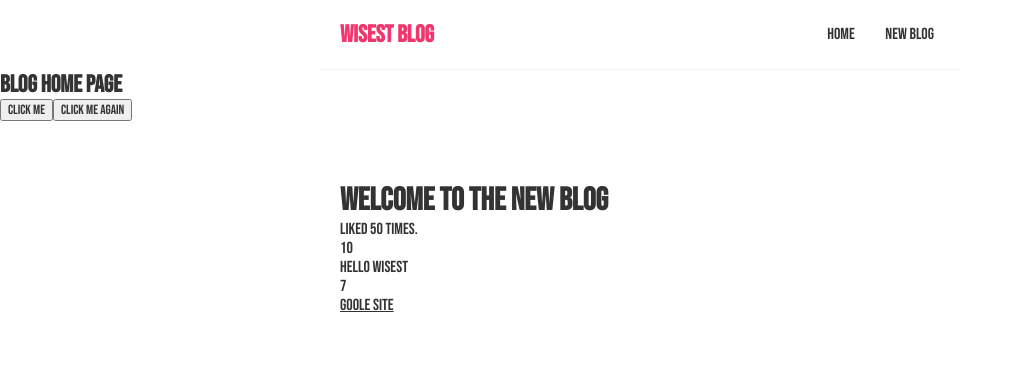
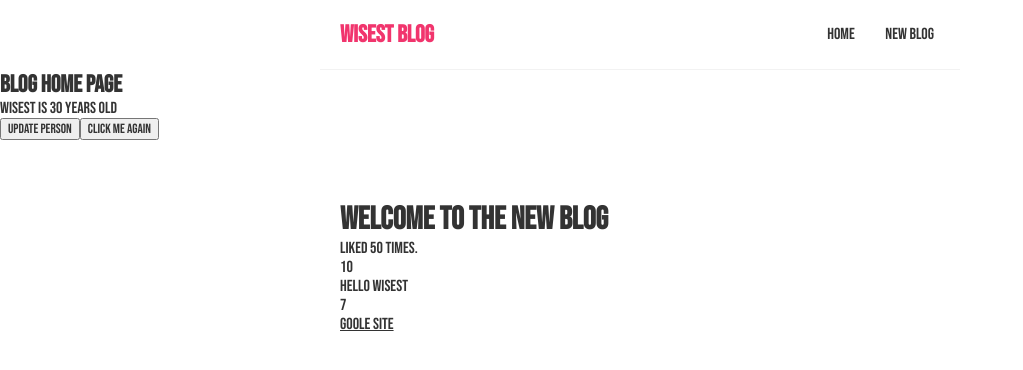
Before and after one commit to codewisest/wisest-blog, a React (Create React App) app: page / in a window 1280 px wide. Shown: the top 370 px of the page, without its empty margins (0-1023 px from the left). Built offline with nearby package versions, Linux system fonts and the light colour scheme.

Commit message:
hook elements

```diff
--- a/src/Home.js
+++ b/src/Home.js
@@ -1,6 +1,13 @@
+import { useState } from "react";
+
 const Home = () => {
-  const handleClick = () => {
-    console.log("Hello ninjas");
+  // let name = "Wisest";
+  const [name, setName] = useState("Wisest");
+  const [age, setAge] = useState(30);
+
+  const updatePerson = () => {
+    setName("Chiji");
+    setAge(36);
   };
 
   const handleClickAgain = (name) => {
@@ -9,7 +16,10 @@
   return (
     <div className="home">
       <h2>Blog home page</h2>
-      <button onClick={handleClick}>Click me</button>
+      <p>
+        {name} is {age} years old
+      </p>
+      <button onClick={updatePerson}>Update person</button>
       <button
         onClick={() => {
           handleClickAgain("Chiji");
```
